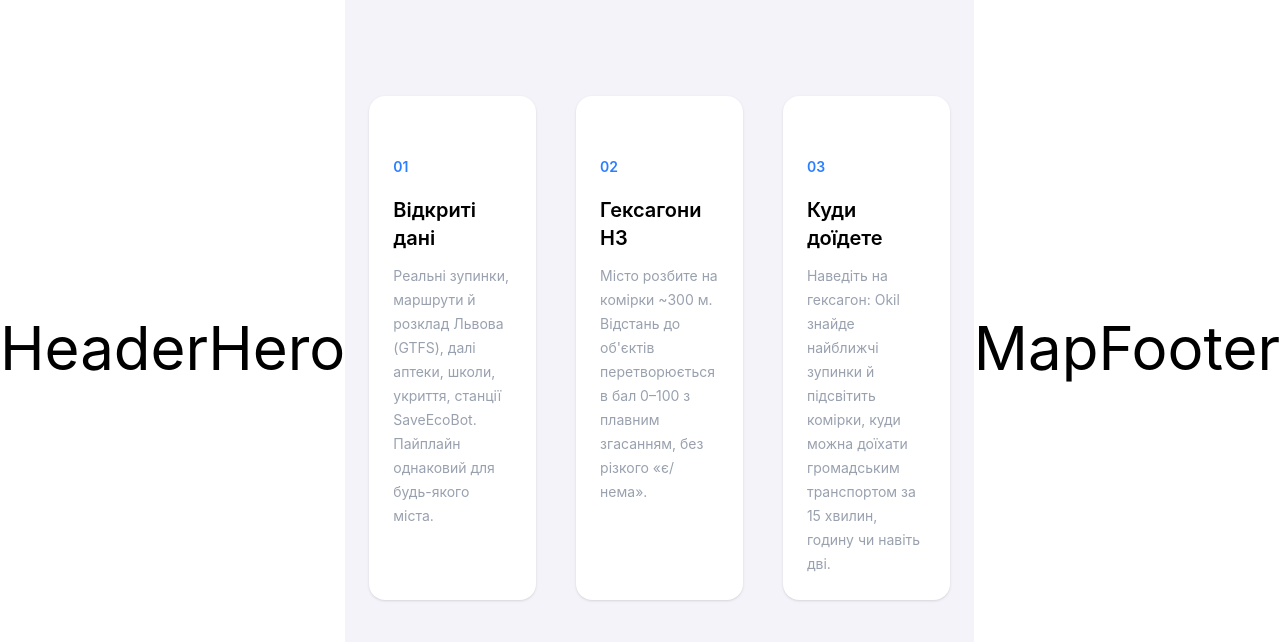
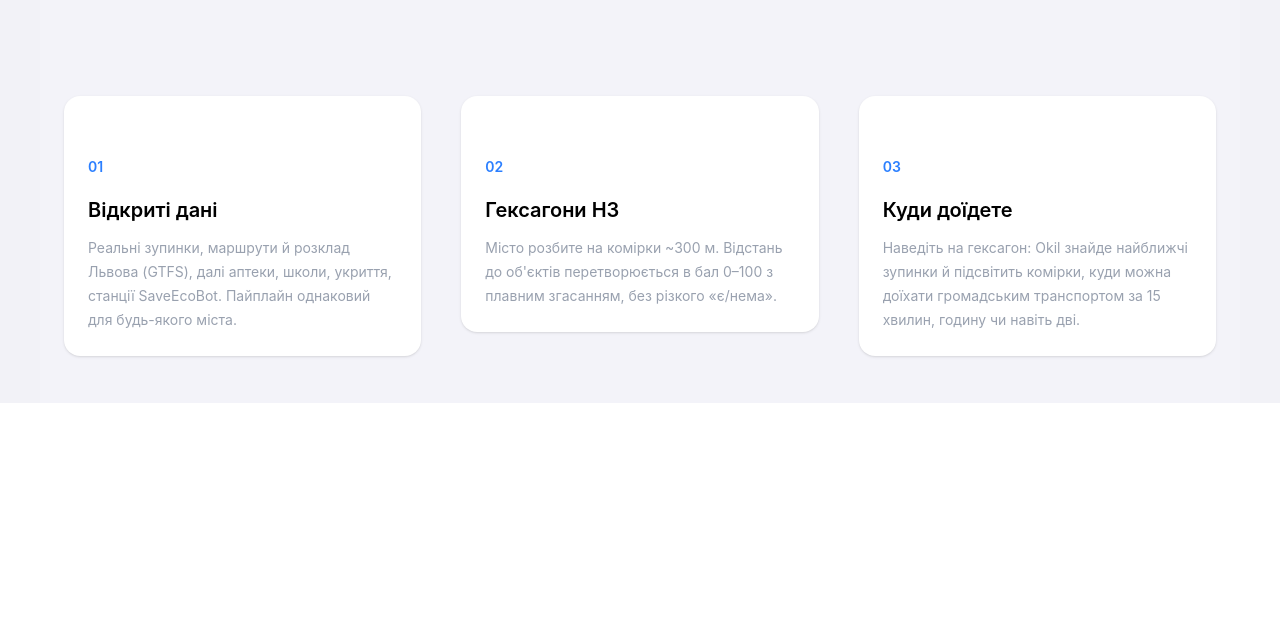
Before and after one commit to danylo131/okil-it-garage, a React (Vite) app: page / in a window 1280 px wide. Shown: the top 642 px of the page. Built offline with nearby package versions, Linux system fonts and the light colour scheme.

Commit message:
feat: small changes to this

```diff
--- a/src/App.tsx
+++ b/src/App.tsx
@@ -3,21 +3,26 @@
 // import reactLogo from "./assets/react.svg";
 // import viteLogo from "./assets/vite.svg";
 import "./App.css";
-import Header from "./components/header";
-import Hero from "./components/hero";
-import Info from "./components/info";
-import Map from "./components/map";
-import Footer from "./components/footer";
+
+import { Hero } from "./components/hero";
+import { Info } from "./components/info";
+import { Map } from "./components/map";
+import { Footer } from "./components/footer";
+import { Header } from "./components/header";
 
 function App() {
   return (
     <>
-      <div className="flex h-full w-full items-center justify-center text-6xl">
+      <div className="flex h-full w-full items-center justify-center bg-[#F2F2F7] text-6xl">
         <Header />
-        <Hero/>
+
+        <Hero />
+
         <Info />
+
         <Map />
-        <Footer/>
+
+        <Footer />
       </div>
     </>
   );
--- /dev/null
+++ b/src/components/InfoCard.tsx
@@ -0,0 +1,17 @@
+type InfoCardProps = {
+  id: number | string;
+  title: string;
+  description: string;
+};
+
+export const InfoCard = ({ id, title, description }: InfoCardProps) => {
+  return (
+    <div className="h-52.75">
+      <div key={id} className="rounded-2xl bg-white p-6 shadow-sm">
+        <span className="text-sm font-semibold text-blue-500">{id}</span>
+        <div className="mt-4 text-xl font-semibold text-black">{title}</div>
+        <p className="mt-3 text-sm leading-6 text-gray-400">{description}</p>
+      </div>
+    </div>
+  );
+};
--- a/src/components/footer.tsx
+++ b/src/components/footer.tsx
@@ -1,3 +1,3 @@
-export default function Footer() {
-    return <div>Footer</div>;
-};
+export const Footer = () => {
+  return <div className="hidden">Footer</div>;
+}
--- a/src/components/header.tsx
+++ b/src/components/header.tsx
@@ -1,3 +1,3 @@
-export default function Header() {
-    return <div>Header</div>;
+export const Header = () => {
+  return <div className="hidden">Header</div>;
 };
--- a/src/components/hero.tsx
+++ b/src/components/hero.tsx
@@ -1,3 +1,3 @@
-export default function Footer() {
-    return <div>Hero</div>;
+export const Hero = () => {
+  return <div className="hidden">Hero</div>;
 };
--- a/src/components/info.tsx
+++ b/src/components/info.tsx
@@ -1,21 +1,48 @@
-const STEPS = [
-    { id: "01", title: "Відкриті дані", description: "Реальні зупинки, маршрути й розклад Львова (GTFS), далі аптеки, школи, укриття, станції SaveEcoBot. Пайплайн однаковий для будь-якого міста." },
-    { id: "02", title: "Гексагони H3", description: "Місто розбите на комірки ~300 м. Відстань до об'єктів перетворюється в бал 0–100 з плавним згасанням, без різкого «є/нема»." },
-    { id: "03", title: "Куди доїдете", description: "Наведіть на гексагон: Okil знайде найближчі зупинки й підсвітить комірки, куди можна доїхати громадським транспортом за 15 хвилин, годину чи навіть дві." },
-];
+// const STEPS = [
+//   {
+//     id: "01",
+//     title: "Відкриті дані",
+//     description:
+//       "Реальні зупинки, маршрути й розклад Львова (GTFS), далі аптеки, школи, укриття, станції SaveEcoBot. Пайплайн однаковий для будь-якого міста.",
+//   },
+//   {
+//     id: "02",
+//     title: "Гексагони H3",
+//     description:
+//       "Місто розбите на комірки ~300 м. Відстань до об'єктів перетворюється в бал 0–100 з плавним згасанням, без різкого «є/нема».",
+//   },
+//   {
+//     id: "03",
+//     title: "Куди доїдете",
+//     description:
+//       "Наведіть на гексагон: Okil знайде найближчі зупинки й підсвітить комірки, куди можна доїхати громадським транспортом за 15 хвилин, годину чи навіть дві.",
+//   },
+// ];
 
-export default function Info() {
-    return (
-        <section className="bg-[#F3F3F9] px-6 py-24">
-            <div className="mx-auto grid max-w-6xl gap-10 md:grid-cols-3">
-                {STEPS.map((step) => (
-                    <article key={step.id} className="rounded-2xl bg-white p-6 shadow-sm">
-                        <span className="text-sm font-semibold text-blue-500">{step.id}</span>
-                        <h3 className="mt-4 text-xl font-semibold text-black">{step.title}</h3>
-                        <p className="mt-3 text-sm leading-6 text-gray-400">{step.description}</p>
-                    </article>
-                ))}
-            </div>
-        </section>
-    );
-}
+import { InfoCard } from "./InfoCard";
+
+export const Info = () => {
+  return (
+    <section className="bg-[#F3F3F9] px-6 py-24">
+      <div className="mx-auto grid max-w-6xl grid-cols-3 gap-10">
+        <InfoCard
+          id="01"
+          title="Відкриті дані"
+          description="Реальні зупинки, маршрути й розклад Львова (GTFS), далі аптеки, школи, укриття, станції SaveEcoBot. Пайплайн однаковий для будь-якого міста."
+        />
+
+        <InfoCard
+          id="02"
+          title="Гексагони H3"
+          description="Місто розбите на комірки ~300 м. Відстань до об'єктів перетворюється в бал 0–100 з плавним згасанням, без різкого «є/нема»."
+        />
+
+        <InfoCard
+          id="03"
+          title="Куди доїдете"
+          description="Наведіть на гексагон: Okil знайде найближчі зупинки й підсвітить комірки, куди можна доїхати громадським транспортом за 15 хвилин, годину чи навіть дві."
+        />
+      </div>
+    </section>
+  );
+};
--- a/src/components/map.tsx
+++ b/src/components/map.tsx
@@ -1,3 +1,3 @@
-export default function Map() {
-    return <div>Map</div>;
+export const Map = () => {
+  return <div className="hidden">Map</div>;
 };
```
